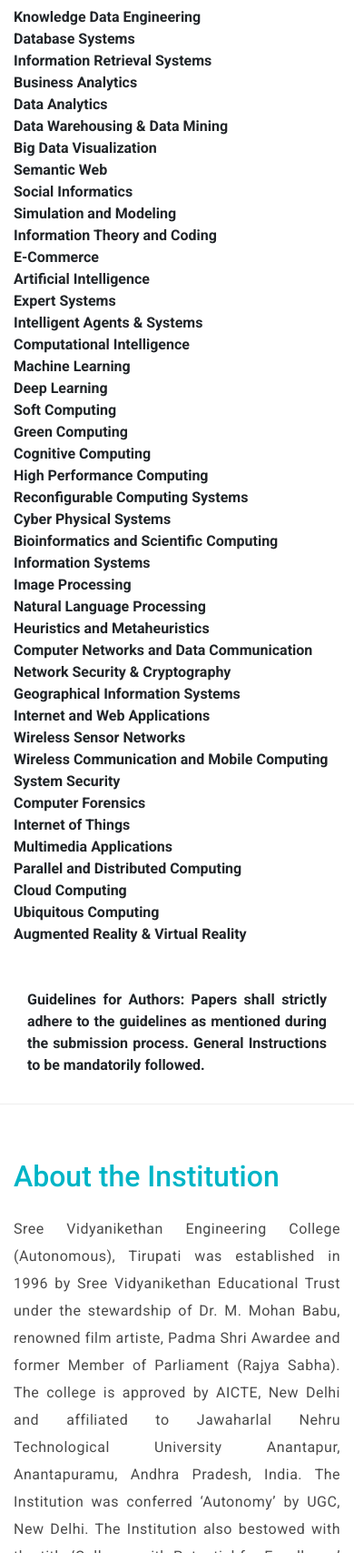
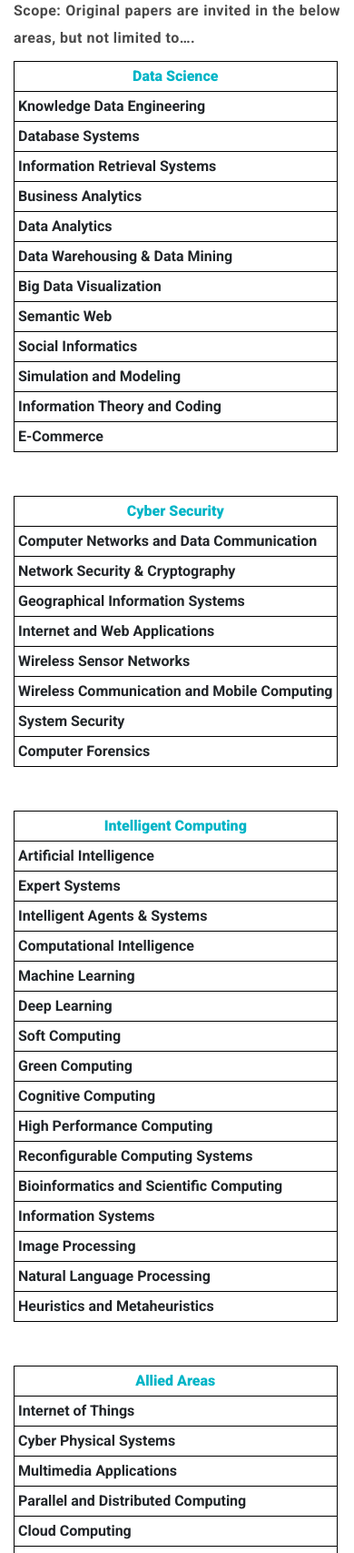
Before and after one commit to TejaSaiInukurthi/conference, a plain HTML site: page index.html in a window 390 px wide. Shown: the part 1303-3010 px from the top of the page at 91% size. Drawn offline with Linux system fonts and the light colour scheme.

Commit message:
modifying index.html

```diff
--- a/css/style.css
+++ b/css/style.css
@@ -79,10 +79,21 @@ figcaption {
 }
 table {
   border-collapse: collapse;
+  text-align: left;
 }
 
 table, th, td {
+  width: 100%;
   border: 1px solid black;
+  padding: 4px;
+}
+
+.tabl{
+}
+
+.tabl th{
+  text-align: center;
+  color: #00b4c6;
 }
 
 .clearfix {
--- a/index.html
+++ b/index.html
@@ -82,57 +82,172 @@
                     <b>
                         <p> This Conference provides an exceptional platform for Academicians, Researchers, Industry participants, Practitioners and budding Engineers to deliberate on the most recent innovations, trends, and concerns along with the present-day
                             challenges and the solving approaches for implementation in the domains of Data Science, Intelligent Computing and Computer Networks & Security.
+                            <br>
+                            <br>
                             Scope: Original papers are invited in the below areas, but not limited to….</p>
-                        <ul>
                 </div>
                 <div class="col-lg-12 col-md-12 col-sm-12" data-scroll-reveal="enter left move 30px over 0.6s after 0.4s" style="margin-left:auto;">
-                    <li>Knowledge Data Engineering</li>
-                    <li>Database Systems</li>
-                    <li>Information Retrieval Systems</li>
-                    <li>Business Analytics</li>
-                    <li>Data Analytics</li>
-                    <li>Data Warehousing & Data Mining</li>
-                    <li>Big Data Visualization</li>
-                    <li>Semantic Web</li>
-                    <li>Social Informatics</li>
-                    <li>Simulation and Modeling</li>
-                    <li>Information Theory and Coding</li>
-                    <li>E-Commerce</li>
-                    <li>Artificial Intelligence</li>
-                    <li>Expert Systems</li>
-                    <li>Intelligent Agents & Systems</li>
-                    <li>Computational Intelligence</li>
-                    <li>Machine Learning</li>
-                    <li>Deep Learning</li>
-                    <li>Soft Computing</li>
-                    <li>Green Computing</li>
-                    <li>Cognitive Computing</li>
-                    <li>High Performance Computing</li>
+                    <table class="tabl">
+                        <tr>
+                            <th><b>Data Science</b></th>
+                        </tr>
+                        <tr>
+                            <td>Knowledge Data Engineering</td>
+                        </tr>
+                        <tr>
+                            <td>Database Systems</td>
+                        </tr>
+                        <tr>
+                            <td>Information Retrieval Systems</td>
+                        </tr>
+                        <tr>
+                            <td>Business Analytics</td>
+                        </tr>
+                        <tr>
+                            <td>Data Analytics</td>
+                        </tr>
+                        <tr>
+                            <td>Data Warehousing & Data Mining</td>
+                        </tr>
+                        <tr>
+                            <td>Big Data Visualization</td>
+                        </tr>
+                        <tr>
+                            <td>Semantic Web</td>
+                        </tr>
+                        <tr>
+                            <td>Social Informatics</td>
+                        </tr>
+                        <tr>
+                            <td>Simulation and Modeling</td>
+                        </tr>
+                        <tr>
+                            <td>Information Theory and Coding</td>
+                        </tr>
+                        <tr>
+                            <td>E-Commerce</td>
+                        </tr>
+                    </table>
+                    <br>
+                    <br>
+                    <table class="tabl">
+                        <tr>
+                            <th><b>Cyber Security</b></th>
+                        </tr>
+                        <tr>
+                            <td>Computer Networks and Data Communication</td>
+                        </tr>
+                        <tr>
+                            <td>Network Security & Cryptography</td>
+                        </tr>
+                        <tr>
+                            <td>Geographical Information Systems</td>
+                        </tr>
+                        <tr>
+                            <td>Internet and Web Applications</td>
+                        </tr>
+                        <tr>
+                            <td>Wireless Sensor Networks</td>
+                        </tr>
+                        <tr>
+                            <td>Wireless Communication and Mobile Computing</td>
+                        </tr>
+                        <tr>
+                            <td>System Security</td>
+                        </tr>
+                        <tr>
+                            <td>Computer Forensics</td>
+                        </tr>
+                    </table>
                 </div>
-                <div class="col-lg-6 col-md-12 col-sm-12" data-scroll-reveal="enter right move 30px over 0.6s after 0.4s" style="margin-left:auto">
-                    <li>Reconfigurable Computing Systems</li>
-                    <li>Cyber Physical Systems</li>
-                    <li>Bioinformatics and Scientific Computing</li>
-                    <li>Information Systems</li>
-                    <li>Image Processing</li>
-                    <li>Natural Language Processing</li>
-                    <li>Heuristics and Metaheuristics</li>
-                    <li>Computer Networks and Data Communication</li>
-                    <li>Network Security & Cryptography</li>
-                    <li>Geographical Information Systems</li>
-                    <li>Internet and Web Applications</li>
-                    <li>Wireless Sensor Networks</li>
-                    <li>Wireless Communication and Mobile Computing</li>
-                    <li>System Security</li>
-                    <li>Computer Forensics</li>
-                    <li>Internet of Things</li>
-                    <li>Multimedia Applications</li>
-                    <li>Parallel and Distributed Computing</li>
-                    <li>Cloud Computing</li>
-                    <li>Ubiquitous Computing</li>
-                    <li>Augmented Reality & Virtual Reality</li>
-                    </b>
-                    </ul>
+                <br>
+                <br>
+                <div class="col-lg-12 col-md-12 col-sm-12" data-scroll-reveal="enter right move 30px over 0.6s after 0.4s" style="margin-left:auto">
+                    <table class="tabl">
+                        <tr>
+                            <th><b>Intelligent Computing</b></th>
+                        </tr>
+                        <tr>
+                        <tr>
+                            <td>Artificial Intelligence</td>
+                        </tr>
+                        <tr>
+                            <td>Expert Systems</td>
+                        </tr>
+                        <tr>
+                            <td>Intelligent Agents & Systems</td>
+                        </tr>
+                        <tr>
+                            <td>Computational Intelligence</td>
+                        </tr>
+                        <tr>
+                            <td>Machine Learning</td>
+                        </tr>
+                        <tr>
+                            <td>Deep Learning</td>
+                        </tr>
+                        <tr>
+                            <td>Soft Computing</td>
+                        </tr>
+                        <tr>
+                            <td>Green Computing</td>
+                        </tr>
+                        <tr>
+                            <td>Cognitive Computing</td>
+                        </tr>
+                        <tr>
+                            <td>High Performance Computing</td>
+                        </tr>
+                        <tr>
+                            <td>Reconfigurable Computing Systems</td>
+                        </tr>
+                        <tr>
+                            <td>Bioinformatics and Scientific Computing</td>
+                        </tr>
+                        <tr>
+                            <td>Information Systems</td>
+                        </tr>
+                        <tr>
+                            <td>Image Processing</td>
+                        </tr>
+                        <tr>
+                            <td>Natural Language Processing</td>
+                        </tr>
+                        <tr>
+                            <td>Heuristics and Metaheuristics</td>
+                        </tr>
+                        </tr>
+                    </table>
+                    <br>
+                    <br>
+                    <table class="tabl">
+                        <tr>
+                            <th><b>Allied Areas</b></th>
+                        </tr>
+                        <tr>
+                        <tr>
+                            <td>Internet of Things</td>
+                        </tr>
+                        <tr>
+                            <td>Cyber Physical Systems</td>
+                        </tr>
+                        <tr>
+                            <td>Multimedia Applications</td>
+                        </tr>
+                        <tr>
+                            <td>Parallel and Distributed Computing</td>
+                        </tr>
+                        <tr>
+                            <td>Cloud Computing</td>
+                        </tr>
+                        <tr>
+                            <td>Ubiquitous Computing</td>
+                        </tr>
+                        <tr>
+                            <td>Augmented Reality & Virtual Reality</td>
+                        </tr>
+                        </tr>
+                    </table>
                 </div>
             </div>
             <br>
@@ -177,6 +292,7 @@
                             <li>Data Science.</li>
                             <li>Social Networking.</li>
                         </ul>
+                        <br>
                         <h4 style="color:#00b4c6"> 2. Thrust Areas of Intelligent Computing:</h4>
                         <br>
                         <ul>
@@ -238,6 +354,8 @@
             </div>
         </div>
     </section>
+    </p>
+    </div></b></div>
     <!-- ***** Features Small End ***** -->
     <!-- ***** Frequently Question Start ***** -->
     <section class="section" id="Hierarchy">
@@ -253,27 +371,27 @@
                 <div class="left-text col-lg-7 col-md-12 col-sm-12 mobile-bottom-fix">
                     <p>
                         <h3>Chief Patron:</h3>
-                        Dr. M. Mohan Babu, Chairman, SVET
+                        <b>Dr. M. Mohan Babu</b>, Chairman, SVET<br><br>
                         <h3>Patron:</h3>
-                        Mr. Vishnu Manchu, CEO, SVET
+                        <b> Mr. Vishnu Manchu</b>, CEO, SVET<br><br>
                         <h3>Advisors:</h3>
                         <ul>
-                            <li>Dr. Lazar Mathew, Research Advisor, SVET</li>
-                            <li>Dr.L.Venugopal Reddy, Advisor & Director, SVET</li>
-                            <li>Dr. Nitin Tripathy, Asian Institute of Technology, Thailand</li>
-                            <li>Dr. P.C. Krishnamachary, Principal, SVEC</li>
-                            <li>Dr. D. V. S. Bhagavanulu, Director, SVEC & SVDC</li>
-                            <li>Dr. I. Sudarsan Kumar, Director Q & D, SVET</li>
-                            <li>Dr. V.V. Rama Prasad, Dean(Academics), SVEC</li>
-                        </ul>
+                            <li><b>Dr. Lazar Mathew</b>, Research Advisor, SVET</li>
+                            <li><b>Dr.L.Venugopal Reddy</b>, Advisor & Director, SVET</li>
+                            <li><b>Dr. Nitin Tripathy</b>, Asian Institute of Technology, Thailand</li>
+                            <li><b>Dr. P.C. Krishnamachary</b>, Principal, SVEC</li>
+                            <li><b>Dr. D. V. S. Bhagavanulu</b>, Director, SVEC & SVDC</li>
+                            <li><b>Dr. I. Sudarsan Kumar</b>, Director Q & D, SVET</li>
+                            <li><b>Dr. V.V. Rama Prasad</b>, Dean(Academics), SVEC</li>
+                        </ul><br>
                         <h3>Industry Council:</h3>
-                        <li>Dr. E. Iniya Nehru, NIC, Andhra Pradesh, India (Chairman)</li>
-                        <li>Mr. Ganapathy Subramayan, JP Morgan, USA</li>
-                        <li>Dr. Krishna Sastry Pendyala, TCS, Hyderabad</li>
-                        <li>Dr. Pethuru Raj, Reliance Jio-Cloud, Bengaluru</li>
-                        <li>Mr. Amar Nagaram, Myntra & Jabong, Bengaluru</li>
-                        <li>Mr. Satyamoorthy C, Siemens, Bengaluru</li>
-                        <li>Mr. Tirumurugan. R, Infosys, Chennai</li>
+                        <li><b>Dr. E. Iniya Nehru</b>, NIC, Andhra Pradesh, India (Chairman)</li>
+                        <li><b>Mr. Ganapathy Subramayan</b>, JP Morgan, USA</li>
+                        <li><b>Dr. Krishna Sastry Pendyala</b>, TCS, Hyderabad</li>
+                        <li><b>Dr. Pethuru Raj</b>, Reliance Jio-Cloud, Bengaluru</li>
+                        <li><b>Mr. Amar Nagaram</b>, Myntra & Jabong, Bengaluru</li>
+                        <li><b>Mr. Satyamoorthy C</b>, Siemens, Bengaluru</li>
+                        <li><b>Mr. Tirumurugan. R</b>, Infosys, Chennai</li>
                     </p>
                 </div>
                 <div class="left-text col-lg-5 col-md-12 col-sm-12 mobile-bottom-fix">
@@ -305,6 +423,32 @@
                             <li><b>Dr. Jagadish Kannan.R</b>, VIT, Chennai, India</li>
                         </ul>
                 </div>
+                <br>
+                <div class="left-text col-lg-7 col-md-12 col-sm-12 mobile-bottom-fix">
+                    <ul>
+                       <h3> Honorary Chair</h3>
+<li><b>Dr. Suresh Chandra Satapathy</b>, KIIT, Bhubaneswar, India.</li>
+                    </ul>
+                    <br>
+                      <ul>
+                          <h3>Conference Chair</h3>
+                          <li><b>Dr. B. Narendra Kumar Rao</b>, SVEC</li></ul>
+                        <ul>
+                            <br>
+                          <h3>Organizing Committee</h3>
+                          <li><b>Dr. K. Ramani</b>, SVEC</li>
+                          <li><b>Dr. G. Sasi Kumar</b>, SVEC</li>
+                          <li><b>Dr. K. Suneetha</b>, SVEC</li>
+                          <li><b>Dr. C. Madhusudhana Rao</b>, SVEC</li>
+                          <li><b>Dr. L. V. Reddy</b>, SVEC</li>
+                          <li><b>Dr. A. Srinivasulu</b>, SVEC</li>
+                          <li><b>Dr. K. G. Suma</b>, SVEC</li>
+                          <li><b>Mr. S. Sreenivasa Chakravarthi</b>, SVEC (Secretary)</li>
+                          <li><b>Mr. D. Ganesh</b>, SVEC (Joint Secretary)</li>
+
+                        </ul>
+
+                </div>
                 <br> &nbsp
                 <br>&nbsp
                 <br>&nbsp
@@ -318,7 +462,7 @@
         <div class="container">
             <div class="row">
                 <div class="left-text col-lg-12 col-md-12 col-sm-12 mobile-bottom-fix">
-                    <h3 style="color:#00b4c6">Registrations</h3>
+                    <h3 style="color:#00b4c6">Registrations:</h3>
                     <br>
                     <table>
                         <tr>
@@ -348,7 +492,7 @@
                             <td>Rs. 2500 (Students only)</td>
                         </tr>
                         <tr>
-                            <td>Listner</td>
+                            <td>Other Participants</td>
                             <td>Rs. 2000</td>
                             <td>-</td>
                         </tr>
```
